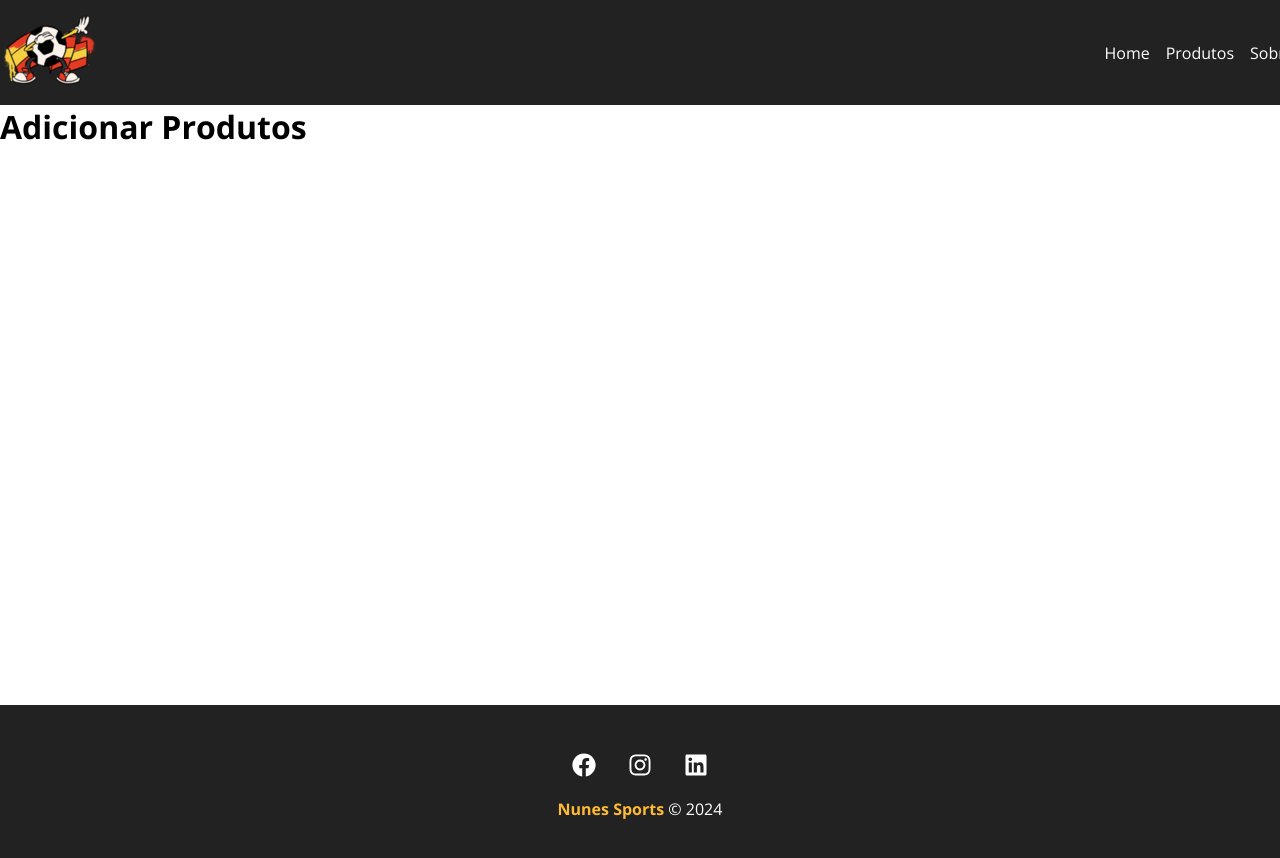
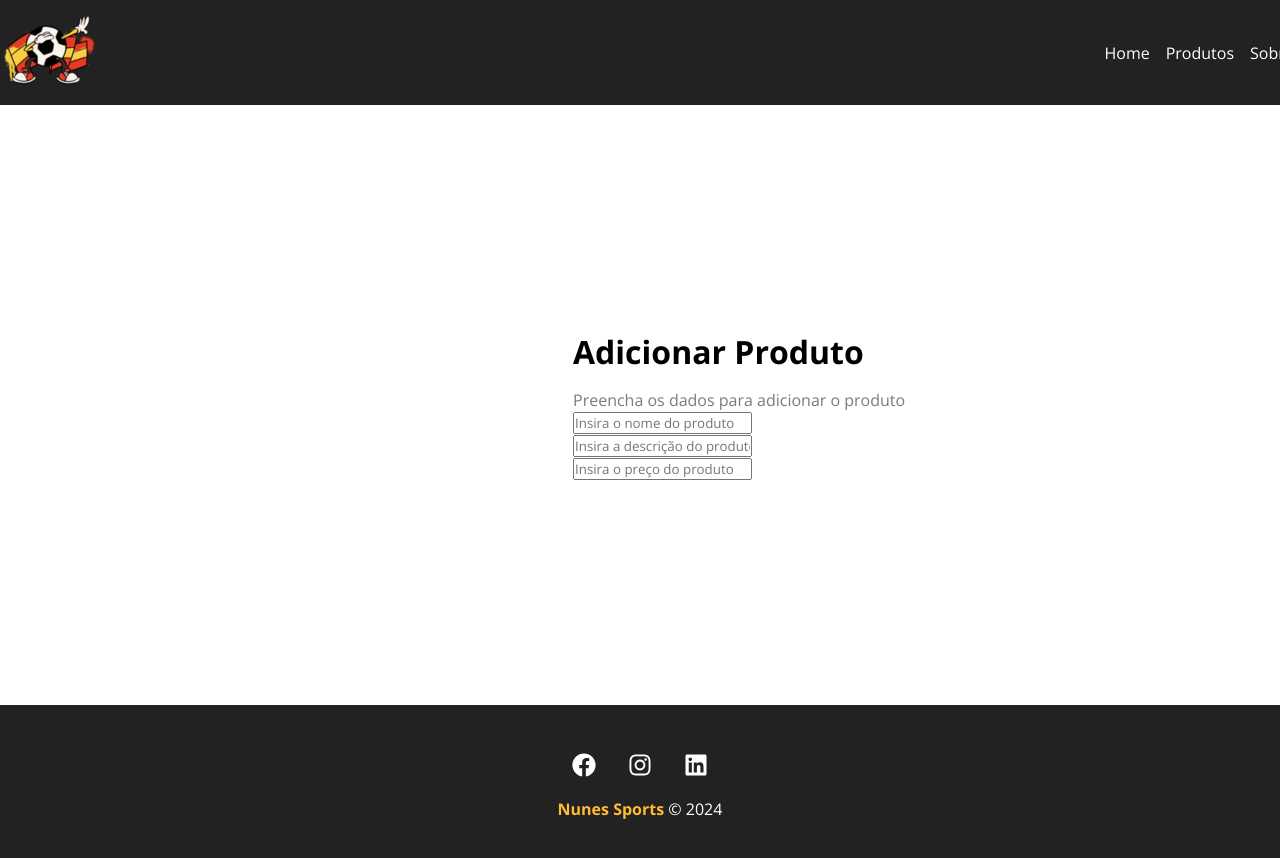
Before and after one commit to luissecundes/walljobs-nunessports, a React (Create React App) app in the folder frontend/nunes-sports-frontend/: page /addproducts in a window 1280 px wide. Shown: the top 858 px of the page. Built offline with nearby package versions, Linux system fonts and the light colour scheme.

Commit message:
Criado o componente de Formulário

```diff
--- a/frontend/nunes-sports-frontend/package.json
+++ b/frontend/nunes-sports-frontend/package.json
@@ -9,6 +9,7 @@
     "react": "^18.2.0",
     "react-dom": "^18.2.0",
     "react-icons": "^4.12.0",
+    "react-number-format": "^5.3.1",
     "react-router-dom": "^6.21.1",
     "react-scripts": "5.0.1",
     "styled-components": "^6.1.6",
--- a/frontend/nunes-sports-frontend/src/components/pages/AddProducts.js
+++ b/frontend/nunes-sports-frontend/src/components/pages/AddProducts.js
@@ -1,6 +1,13 @@
+import styles from './AddProducts.module.css'
+import ProductForm from '../products/ProductForm'
+
 function AddProducts() {
   return  (
-    <div><h1>Adicionar Produtos</h1></div>
+    <div className={styles.addproducts_container}>
+      <h1>Adicionar Produto</h1>
+      <p>Preencha os dados para adicionar o produto</p>
+      <ProductForm/>
+    </div>
     )
 }
 
--- /dev/null
+++ b/frontend/nunes-sports-frontend/src/components/pages/AddProducts.module.css
@@ -0,0 +1,14 @@
+.addproducts_container {
+  width: 450px;
+  margin: auto;
+  padding: 3em;
+}
+
+.addproducts_container h1 {
+  margin-bottom: .5em;
+
+}
+
+.addproducts_container p {
+  color: #7b7b7b;
+}
--- /dev/null
+++ b/frontend/nunes-sports-frontend/src/components/products/ProductForm.js
@@ -0,0 +1,19 @@
+
+
+function Productform() {
+  return (
+    <form>
+      <div>
+        <input type="text" placeholder="Insira o nome do produto"></input>
+      </div>
+      <div>
+        <input type="text" placeholder="Insira a descrição do produto"></input>
+      </div>
+      <div>
+        <input type="number" placeholder="Insira o preço do produto"></input>
+      </div>
+    </form>
+  )
+}
+
+export default Productform
```
Also changed, not shown: 1 other file (tests, documents, lock files or other folders).
